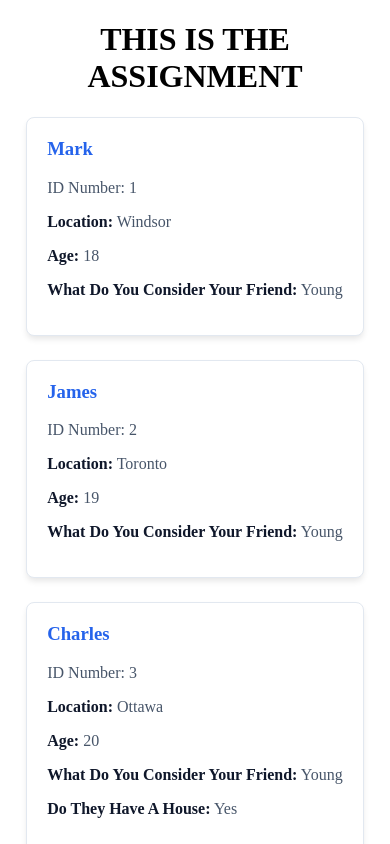
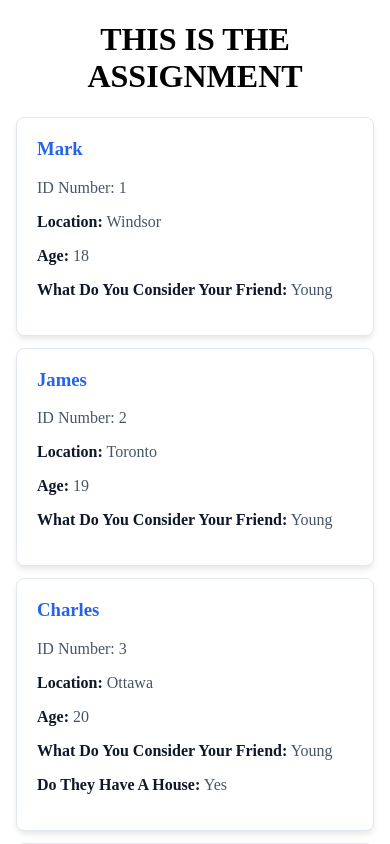
Before and after one commit to Code-Vision-Kingdom/darius_cherry_learning_AngularF26, an Angular app: page / in a window 390 px wide. Shown: the top 844 px of the page. Built offline with nearby package versions, Linux system fonts and the light colour scheme.

Commit message:
- Added some comments to the lines I want to practice with more - Created a @media for phones and mobile devices

```diff
--- a/src/app/app.scss
+++ b/src/app/app.scss
@@ -1,14 +1,14 @@
-$space: 24px;
+$space: 24px; // nickname which can be used all through the scss page its basically a number that is assigned to $space
 
 h1{
-  text-align: center;
+  text-align: center; //Centers the text to the middle of the page
 }
 
 .row {
   display: grid;
-  gap: $space;
+  gap: $space; //creates a gap with $space amount which would be 24px
   margin-bottom: $space;
-  justify-content: center;
+  justify-content: center; //Takes the content and centers it to the page
 }
 
 .assignment-card {
@@ -32,3 +32,10 @@ h1{
     }
   }
 }
+
+@media (max-width: 768px){
+  .row{
+    grid-template-columns: 1fr; //makes it when on a mobile device it should make it a single column
+    gap: 12px;
+  }
+}
```
